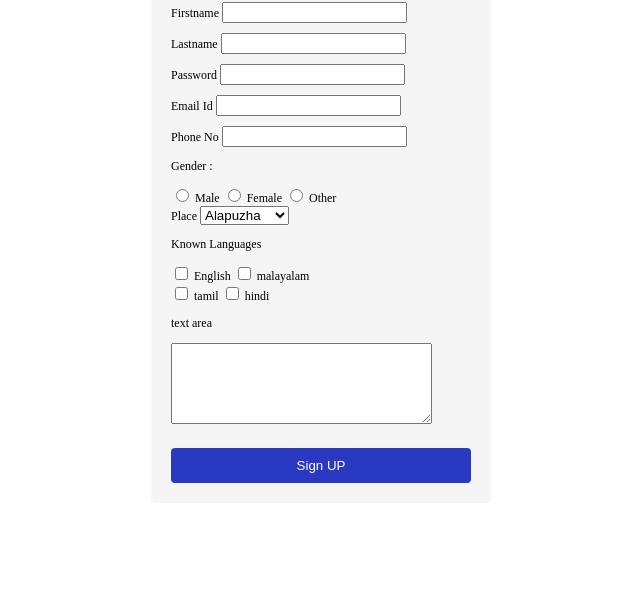
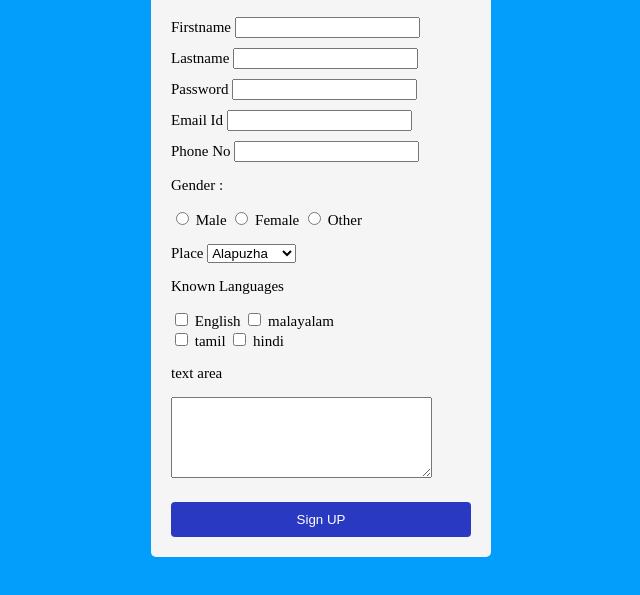
Before and after one commit to ajaye-g/jquery, a plain HTML site: page index.html in a window 1280 px wide. Shown: the part 85-680 px from the top of the page, without its empty margins (307-947 px from the left). Drawn offline with Linux system fonts and the light colour scheme.

Commit message:
error fixing

```diff
--- a/css/styles.css
+++ b/css/styles.css
@@ -1,5 +1,5 @@
 body{
-	background:white;
+	background:#039dfc;
 
 }
 
@@ -9,7 +9,7 @@ body{
 	padding:20px;
 	background-color:whitesmoke;
 	border-radius:5px;
-	font-size:12px;
+	font-size:15px;
 }
 
 #form button {
@@ -32,3 +32,6 @@ body{
 .language{
 	display:flex;
 }
+.details1{
+	margin-top:15px;
+}
--- a/index.html
+++ b/index.html
@@ -37,7 +37,7 @@
 				<input type="text" id="phno" name="phno">
 			</div>
 
-	     	    	<div class="">
+	     	    	<div class="radioButton">
 				<p>Gender :</p>
 
 				<div class="sx">
```
